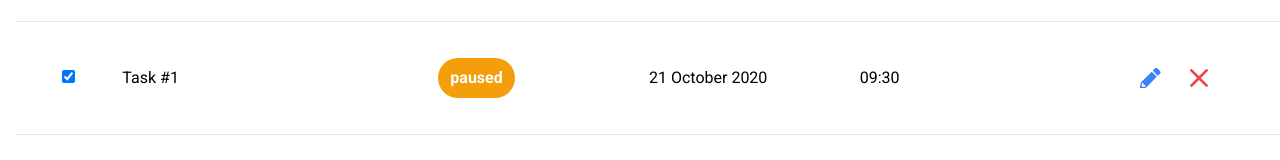
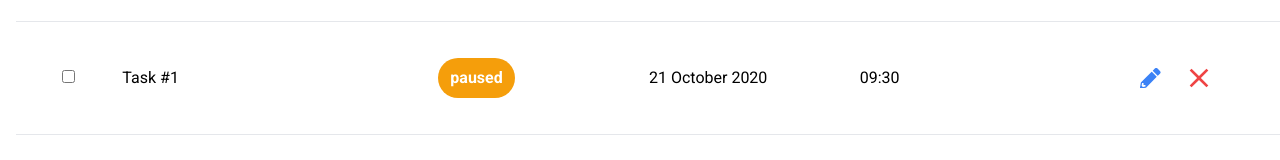
Before and after one commit to FahimAgahi/todolist, a React (Create React App) app: page / in a window 1280 px wide. Shown: the part 272-432 px from the top of the page. Built offline with nearby package versions, Linux system fonts and the light colour scheme.

Commit message:
Buged fixed

```diff
--- a/src/App.tsx
+++ b/src/App.tsx
@@ -1,4 +1,4 @@
-import React, { useState } from 'react';
+import React, { useEffect, useState } from 'react';
 import Main from './layout/Main';
 import Button from './components/Button';
 import ButtonGroup from './components/ButtonGroup';
@@ -30,7 +30,7 @@ const App: React.FC = () => {
       status: 'paused',
       date: '21 October 2020',
       time: '09:30',
-      checked: true,
+      checked: false,
     },
     {
       id: (Date.now() + 1).toString(),
@@ -68,18 +68,7 @@ const App: React.FC = () => {
       setModalOpen(false);
     }
   };
-  const convertDate = (input: Row): string => {
-    const date = new Date(input.date);
-    const today = date.toLocaleDateString('en-GB', {
-      day: 'numeric',
-      month: 'long',
-      year: 'numeric',
-    });
-    return today;
-  };
-  // const exportDate = (){
 
-  // }
   const [rows, setRows] = useState<Row[]>(staticRows);
   const addNewRow = (): void => {
     setRows([
@@ -100,12 +89,37 @@ const App: React.FC = () => {
     setData(d);
     setIsEditMode(true);
     setModalOpen(true);
+    setRows(rows.filter((row) => d.id !== row.id));
   };
+
   const onDeleteAction = (id: string): void => {
     setRows(rows.filter((row) => id !== row.id));
   };
+
   const [dayTab, setDayTab] = useState<number>(0);
   const tabs = ['Month', 'Week', 'Day'];
+
+  const [filterRows, setFilterRows] = useState<Row[]>([]);
+  useEffect(() => {
+    // filter row with statusTab
+    let filter = [];
+    if (statusTab === 0) {
+      filter = rows.filter((item) => item.checked === false);
+    } else {
+      filter = rows.filter((item) => item.checked === true);
+    }
+    setFilterRows(filter);
+  }, [statusTab, rows]);
+
+  const convertDate = (input: Row): string => {
+    const date = new Date(input.date);
+    const today = date.toLocaleDateString('en-GB', {
+      day: 'numeric',
+      month: 'long',
+      year: 'numeric',
+    });
+    return today;
+  };
 
   const columns = [
     {
@@ -204,10 +218,11 @@ const App: React.FC = () => {
         </div>
         <div className="mt-4 ml-4 mt-12">
           <Table
-            rows={rows}
+            rows={filterRows}
             columns={columns}
             onEditAction={onEditAction}
             onDeleteAction={onDeleteAction}
+            // onChecked={onChecked}
             withCheckBox
             withAction
           />
--- a/src/components/Table.tsx
+++ b/src/components/Table.tsx
@@ -9,6 +9,7 @@ type TableType = {
   rows: Row[];
   onEditAction: (d: Row) => void;
   onDeleteAction: (id: string) => void;
+  //onChecked: (b: boolean) => void;
 };
 const Table: React.FC<TableType> = ({
   withCheckBox,
@@ -17,6 +18,7 @@ const Table: React.FC<TableType> = ({
   rows,
   onEditAction,
   onDeleteAction,
+  // onChecked,
 }) => {
   return (
     <table className="border-t border-black w-full border-opacity-10">
@@ -49,7 +51,11 @@ const Table: React.FC<TableType> = ({
         >
           {withCheckBox && (
             <td className="py-8 text-center">
-              <input defaultChecked={row.checked} type="checkbox" />
+              <input
+                defaultChecked={row.checked}
+                //onChange={(e): void => onChecked(e.target.checked)}
+                type="checkbox"
+              />
             </td>
           )}
           <td className="py-8 text-left">{row.tasks}</td>
```
